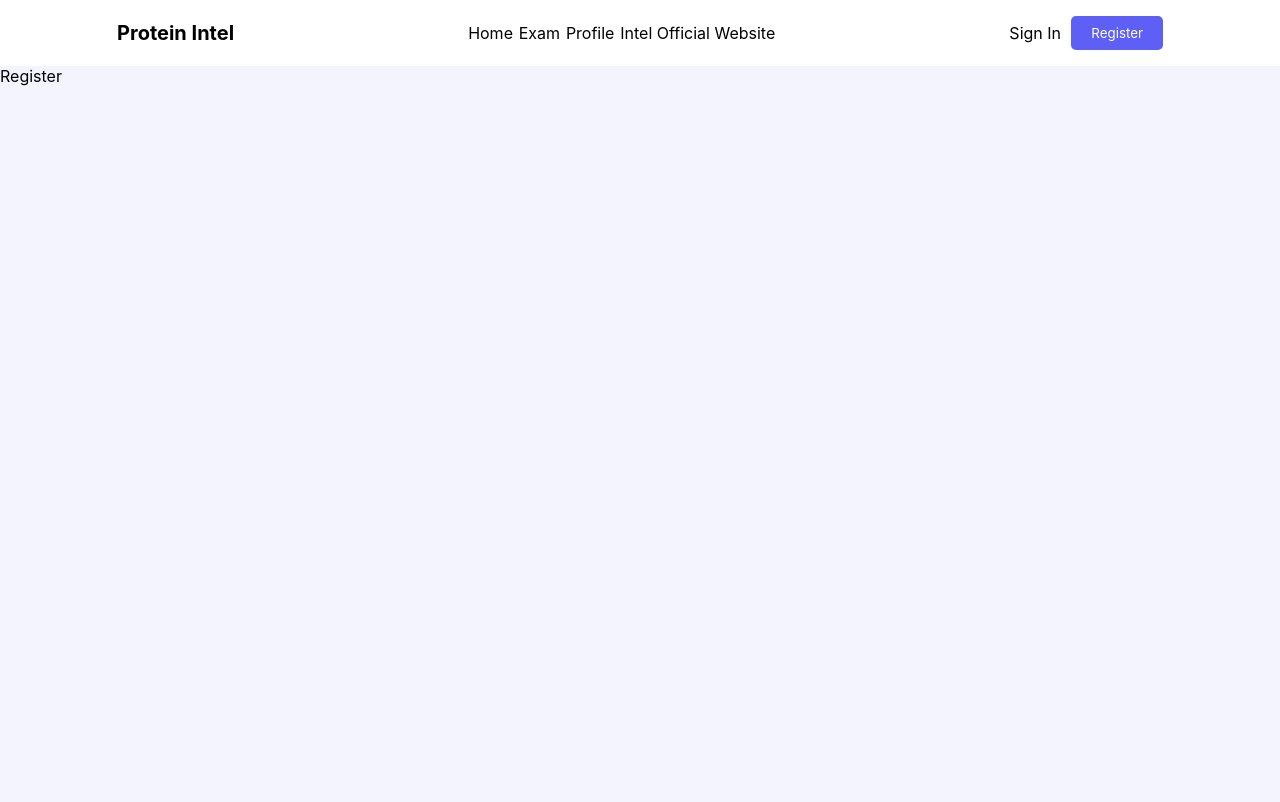
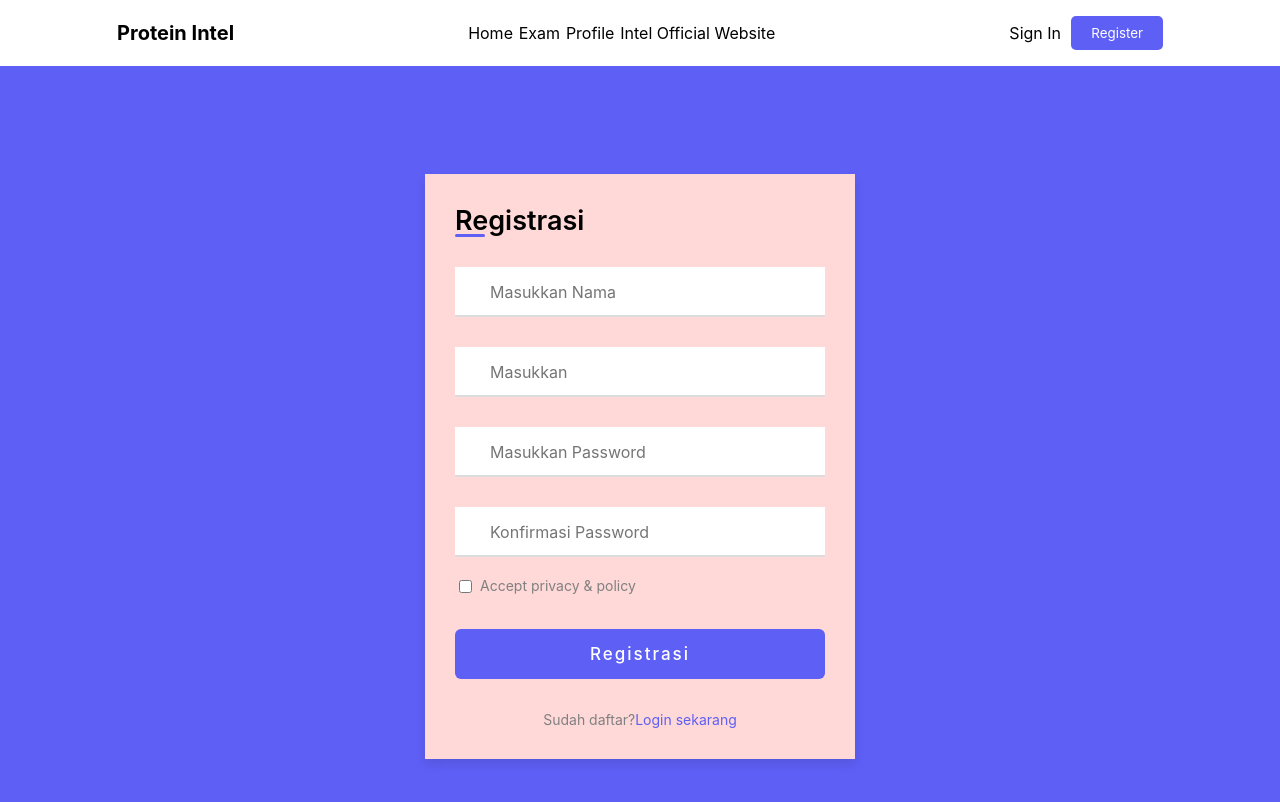
Before and after one commit to adelaidebonfamille/protein-intel, a React (Vite) app in the folder Client/: page /register in a window 1280 px wide. Shown: the top 802 px of the page. Built offline with nearby package versions, Linux system fonts and the light colour scheme.

Commit message:
add register page

```diff
--- a/Client/src/Pages/Register/Register.jsx
+++ b/Client/src/Pages/Register/Register.jsx
@@ -1,7 +1,82 @@
 import React from "react";
+import styles from "./Register.module.css";
 
 const Register = () => {
-	return <div>Register</div>;
+	return (
+		<div className= { styles.body } >
+			<div className={ styles.container }>
+				<div className={ styles.forms }>
+					<div className={ `${ styles.form } ${  styles.login }` }>
+						<span className={ styles.title }>Registrasi</span>
+
+						<form action="#">
+							<div className={ styles[ "input-field" ] }>
+								<input
+									type="text"
+									placeholder="Masukkan Nama"
+									required
+								/>
+								<i className={ `${ styles.uil } ${ styles[ "uil-user" ] }` }></i>
+							</div>
+
+							<div className= { styles[  "input-field" ] } >
+								<input
+									type="text"
+									placeholder="Masukkan
+									NIM"
+									required
+								/>
+								<i className={ `${ styles.uil } ${ styles[ "uil-envelope-shield" ] } ${ styles.icon }` }></i>
+							</div>
+
+							<div className= { styles[ "input-field" ] } >
+								<input
+									type="password"
+									placeholder="Masukkan Password"
+									required
+								/>
+								<i className={ `${ styles.uil } ${ styles[ "uil-lock-alt" ] }` }></i>
+							</div>
+
+							<div className= { styles[ "input-field" ] } >
+								<input
+									type="password"
+									placeholder="Konfirmasi Password"
+									required
+								/>
+								<i className={ `${ styles.uil } ${ styles[ "uil-lock" ] } ${ styles.icon }` }></i>
+							</div>
+
+							<div className={ styles[ "checkbox-text" ] }>
+								<div className={ styles[ "checkbox-content" ] }>
+									<input
+										type="checkbox"
+										id="logCheck"
+										required
+									/>
+									<label for="logCheck" className={ styles.text }>Accept privacy & policy</label>
+								</div>
+							</div>
+
+							<div className={ ` ${ styles[ "input-field" ] } ${ styles.button } ` }>
+								<input
+									type="button"
+									value="Registrasi"
+								/>
+							</div>
+						</form>
+
+						<div className={ styles[ "login-signup" ] }>
+							<span className={ styles.text }>Sudah daftar?
+								<a href="login.html" className={ ` ${ styles.text } ${ styles[ "signup-text" ] } ` }>Login sekarang</a>
+							</span>
+						</div>
+					</div>
+				</div>
+			</div>
+		</div>
+
+	);
 };
 
 export default Register;
```
